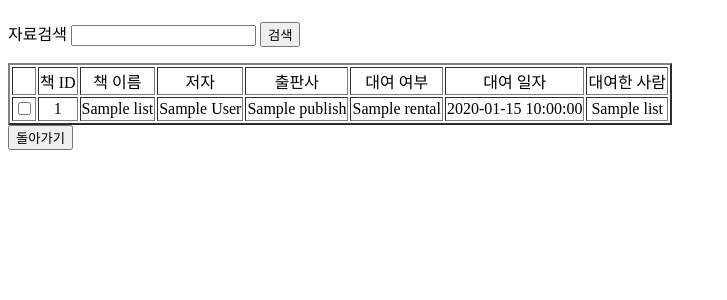
After one commit to SE11JO/LibrarySystem, a Flask app: template templates/result.html in a window 1280 px wide. The commit adds this page. Shown: the top 300 px of the page, without its empty margins (0-727 px from the left). Run offline with Flask 2, Linux system fonts and the light colour scheme; the template is opened without the code that fills it: most values are stand-ins (such as "Sample title", 1, 10 or a date in 2020).

Commit message:
Add files via upload

```diff
--- a/app.py
+++ b/app.py
@@ -1,34 +1,25 @@
-from flask import Flask, render_template, request
+from flask import Flask, render_template, request, redirect, url_for
+import controller
+import json
 
-import boto3
 
 app = Flask(__name__)
 
-dynamodb_client = boto3.client('dynamodb')
-
-table_name = 'TEST'
-
-@app.route("/", methods=['GET', 'POST'])
-def search():
-    if request.method == 'POST' :
-        title = request.form['title']
-
-        result = read_from_Table(title)
+@app.route('/search', methods = ['GET', 'POST'])
+def home():
 
     return render_template('search.html')
 
+@app.route('/result', methods = ['GET', 'POST'])
+def result():
+    if request.method == 'POST':
+        Title = request.form['title']
+        response = controller.search_library_book(Title)
+        json_string = json.dumps(response, ensure_ascii=False)
+        json_object = json.loads(json_string)
 
-def read_from_Table(id):
-    Table = dynamodb_client.Table('TEST')
-    response = Table.get_item(
-        Key={
-            'id': id
-        },
-        AttributesToGet=[
-            'name'
-        ]
-    )
-    return response
+        return render_template('result.html', data=json_object)
+
 
 if __name__ == '__main__':
-    app.run(host='0.0.0.0', port=8080, debug=True)
+    app.run()
--- /dev/null
+++ b/templates/result.html
@@ -0,0 +1,34 @@
+<!doctype html>
+<html>
+    <body>
+        <h1></h1>
+        <p>자료검색 <input type = "text" name = "title" /> <input type = "submit" value = "검색" /> </p>
+        <form action="/result" method="POST">
+            <table border = 2>
+                <tr align="center">
+                    <td></td>
+                    <td>책 ID</td>
+                    <td>책 이름</td>
+                    <td>저자</td>
+                    <td>출판사</td>
+                    <td>대여 여부</td>
+                    <td>대여 일자</td>
+                    <td>대여한 사람</td>
+                </tr>
+                {% for list in data %}
+                <tr align="center">
+                    <td><input type='checkbox' name='list_id' value='{{ list.id }}'></td>
+                    <td>{{ list.id }}</td>
+                    <td>{{ list.title }}</td>
+                    <td>{{ list.author }}</td>
+                    <td>{{ list.publish }}</td>
+                    <td>{{ list.rental }}</td>
+                    <td>{{ list.ren_date }}</td>
+                    <td>{{ list.ren_name }}</td>
+                </tr>
+                {% endfor %}
+            </table>
+        </form>
+        <button onclick="location.href='/search'">돌아가기</button>
+    </body>
+</html>
```
Also changed, not shown: controller.py (+24 -12 lines), templates/search.html (+8 -12 lines).
